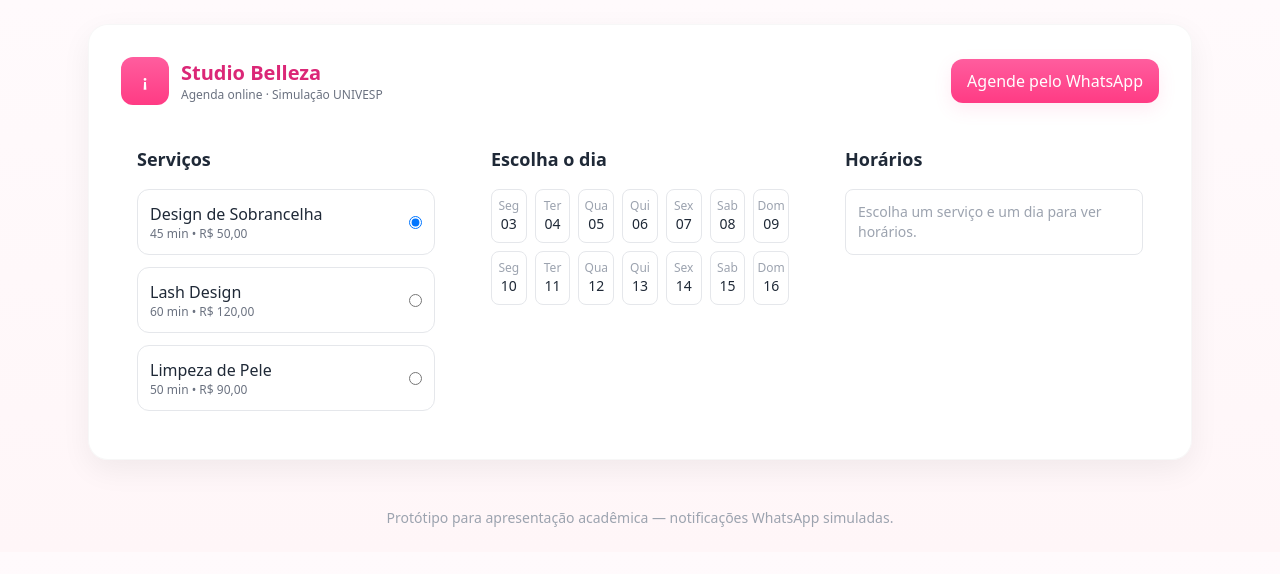
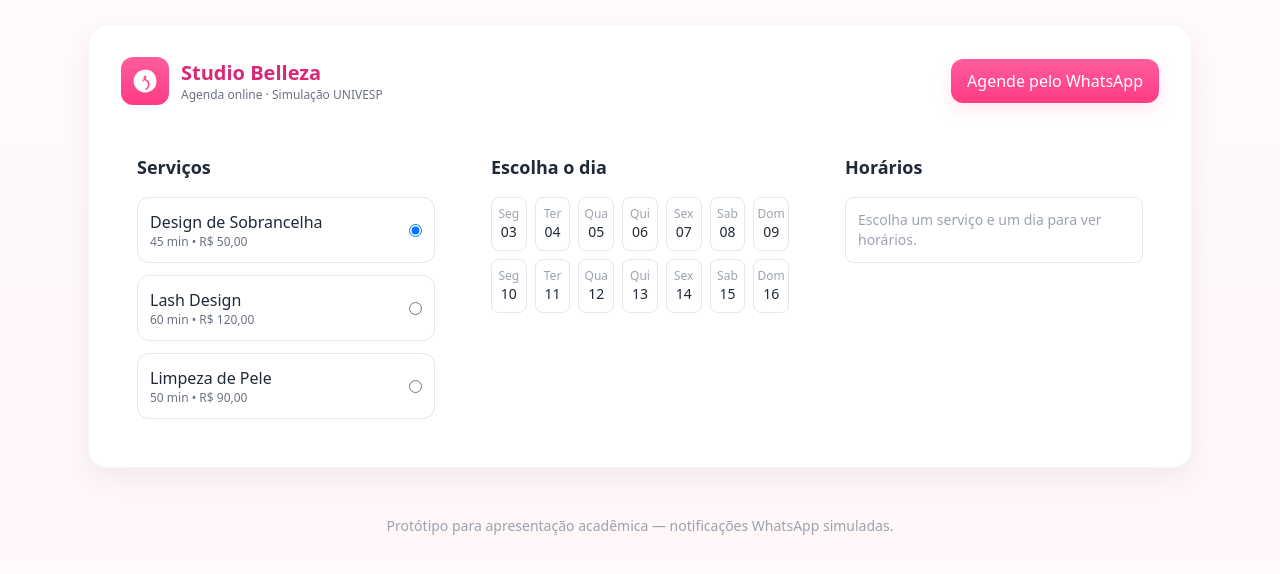
Before and after one commit to iagoramon-max/projeto-estetica, a Django app: page / in a window 1280 px wide. Shown: the top 574 px of the page. Run offline with Django 4.2, Linux system fonts and the light colour scheme; data comes from the database, SQL or seed files in the repository.

Commit message:
Update base.html

```diff
--- a/estetica_agenda/templates/agendamentos/base.html
+++ b/estetica_agenda/templates/agendamentos/base.html
@@ -6,56 +6,69 @@
     <meta name="viewport" content="width=device-width, initial-scale=1" />
     <title>{% block title %}Studio Belleza — Agenda online{% endblock %}</title>
 
-    <!-- primary stylesheet (local) -->
+    <!-- CSS local -->
     <link rel="stylesheet" href="{% static 'css/styles.css' %}">
 
-    <!-- fallback Tailwind CDN para garantir que rode sem build de CSS -->
+    <!-- Tailwind fallback -->
     <link href="https://cdn.jsdelivr.net/npm/tailwindcss@2.2.19/dist/tailwind.min.css" rel="stylesheet">
 
     <style>
-      /* Fundo suave */
       body { background: linear-gradient(180deg, #fffafc 0%, #fff6f8 100%); }
 
-      /* Card principal (o cartão branco grande) */
       .main-card {
-        background: linear-gradient(180deg, rgba(255,255,255,1), rgba(255,255,255,1));
+        background: white;
         border-radius: 1.25rem;
         box-shadow: 0 10px 30px rgba(13,12,20,0.06);
         border: 1px solid rgba(0,0,0,0.03);
       }
 
-      /* Cabeçalho interno do card: alinhamento e espaçamento */
       .card-header {
         display: flex;
+        justify-content: space-between;
+        align-items: center;
+        flex-wrap: wrap;
         gap: 1rem;
-        align-items: center;
-        justify-content: space-between;
       }
 
       .brand {
-        display:flex;
-        gap:0.75rem;
-        align-items:center;
-      }
-      .brand-badge {
-        width:48px;height:48px;border-radius:12px;
-        background:linear-gradient(180deg,#ff5d9e,#ff3b84);
-        color:white; display:flex; align-items:center; justify-content:center; font-weight:700;
+        display: flex;
+        align-items: center;
+        gap: 0.75rem;
       }
 
-      /* Botão WhatsApp (chamado para ação) */
+      .brand-logo {
+        width: 48px;
+        height: 48px;
+        border-radius: 12px;
+        background: linear-gradient(180deg, #ff5d9e, #ff3b84);
+        display: flex;
+        align-items: center;
+        justify-content: center;
+      }
+
+      /* Ícone Barbie (silhueta branca) */
+      .brand-logo svg {
+        width: 26px;
+        height: 26px;
+        fill: white;
+      }
+
       .whatsapp-btn {
-        background: linear-gradient(180deg,#ff5d9e,#ff3b84);
+        background: linear-gradient(180deg, #ff5d9e, #ff3b84);
         color: white;
         padding: 0.6rem 1rem;
         border-radius: 0.75rem;
-        box-shadow: 0 6px 18px rgba(255,93,158,0.12);
+        box-shadow: 0 6px 18px rgba(255,93,158,0.15);
       }
 
-      /* Responsividade: no mobile, empilha e reduz o padding */
+      .content-section {
+        margin-top: 2rem;
+      }
+
       @media (max-width: 768px) {
-        .card-header { flex-direction: column; align-items: flex-start; gap: 0.5rem; }
+        .card-header { flex-direction: column; align-items: flex-start; gap: 0.75rem; }
         .whatsapp-btn { align-self: flex-end; }
+        .content-section { margin-top: 1.5rem; }
       }
     </style>
 
@@ -65,24 +78,28 @@
     <main class="max-w-6xl mx-auto p-6">
       <div class="main-card p-6 md:p-8">
         <!-- Cabeçalho dentro do card -->
-        <header class="card-header mb-6">
+        <header class="card-header">
           <div class="brand">
-            <div class="brand-badge">¡</div>
+            <div class="brand-logo">
+              <!-- Silhueta inspirada na Barbie -->
+              <svg xmlns="http://www.w3.org/2000/svg" viewBox="0 0 512 512">
+                <path d="M256 32C132.3 32 32 132.3 32 256s100.3 224 224 224c67.3 0 128.1-27.3 171.5-71.5S480 323.3 480 256 452.7 127.9 408.5 84.5 323.3 32 256 32zm-12 112c22.1 0 40 17.9 40 40 0 12.2-5.5 23.1-14.2 30.3 16.3 5.9 34.2 17.6 48.2 33.7 19.8 22.5 29.3 47.2 29.3 73.9 0 45.9-22.6 86.1-61.3 111.4-6.6 4.3-15.6 2.4-19.9-4.2s-2.4-15.6 4.2-19.9c28.9-18.9 44.9-47.3 44.9-87.2 0-18.3-6.8-35.7-20.3-51.1-11.6-13.1-25.7-22.5-38.4-26.9-4.7-1.6-9.4-2.8-14-3.4-8.8-1.1-15.6-8.6-15.6-17.5V184c0-4.4 1.8-8.6 4.9-11.7s7.3-4.9 11.7-4.9zm-28 80c8.8 0 16 7.2 16 16v8c0 8.8-7.2 16-16 16s-16-7.2-16-16v-8c0-8.8 7.2-16 16-16z"/>
+              </svg>
+            </div>
             <div>
               <div class="text-xl font-bold text-pink-600">Studio Belleza</div>
               <div class="text-xs text-gray-500">Agenda online · Simulação UNIVESP</div>
             </div>
           </div>
 
-          <div class="flex items-center gap-3">
-            <a href="#" class="whatsapp-btn hover:opacity-95 transition">Agende pelo WhatsApp</a>
-          </div>
+          <a href="#" class="whatsapp-btn hover:opacity-95 transition">
+            Agende pelo WhatsApp
+          </a>
         </header>
 
-        <!-- Conteúdo da página dentro do mesmo card -->
-        <section>
+        <!-- Conteúdo principal -->
+        <section class="content-section">
           {% block content %}
-          <!-- Conteúdo específico (index.html) será injetado aqui -->
           {% endblock %}
         </section>
       </div>
@@ -92,7 +109,6 @@
       Protótipo para apresentação acadêmica — notificações WhatsApp simuladas.
     </footer>
 
-    <!-- Feather icons (opcional) -->
     <script src="https://cdn.jsdelivr.net/npm/feather-icons/dist/feather.min.js"></script>
     <script>if(window.feather) feather.replace()</script>
 
```
